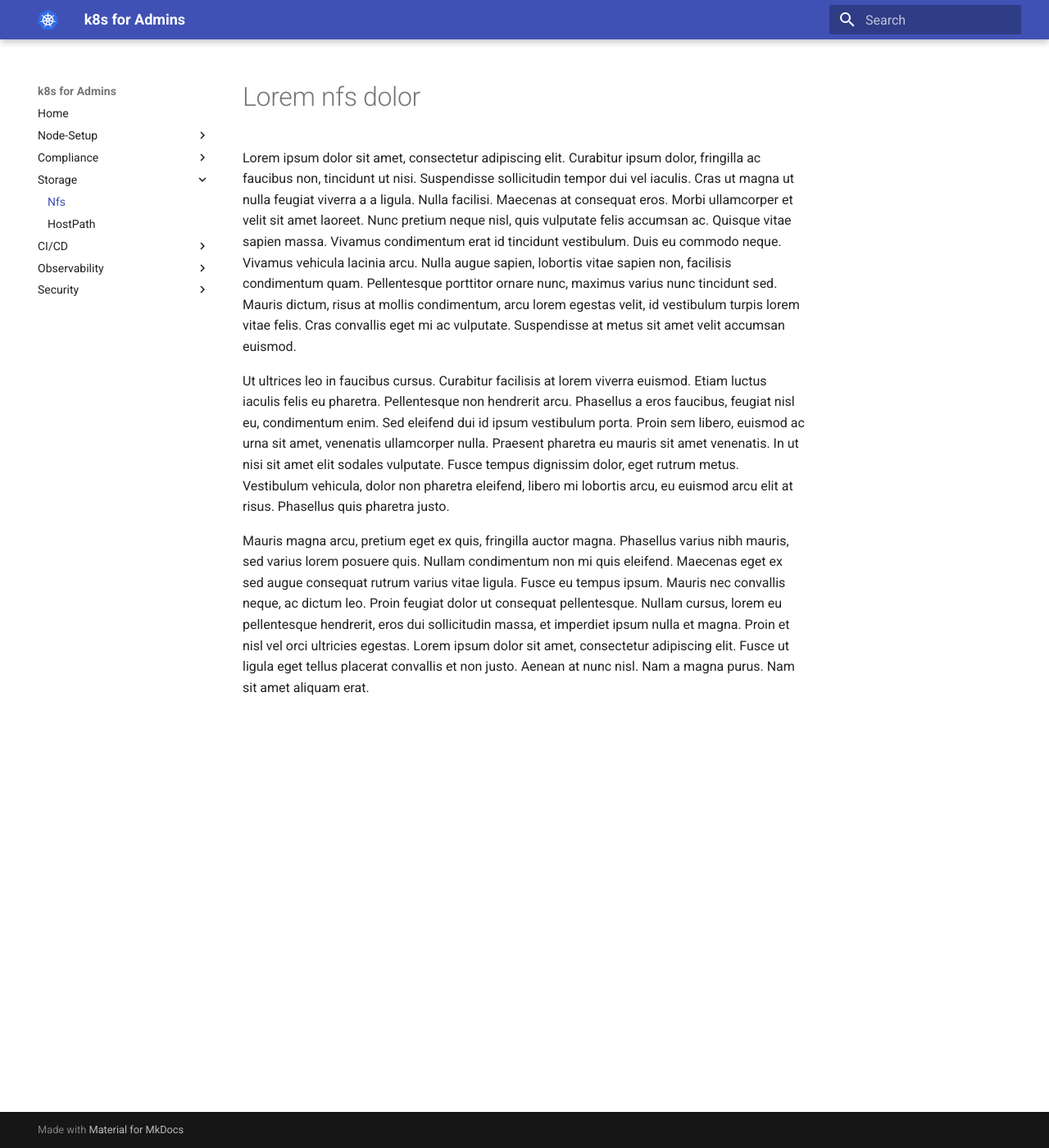
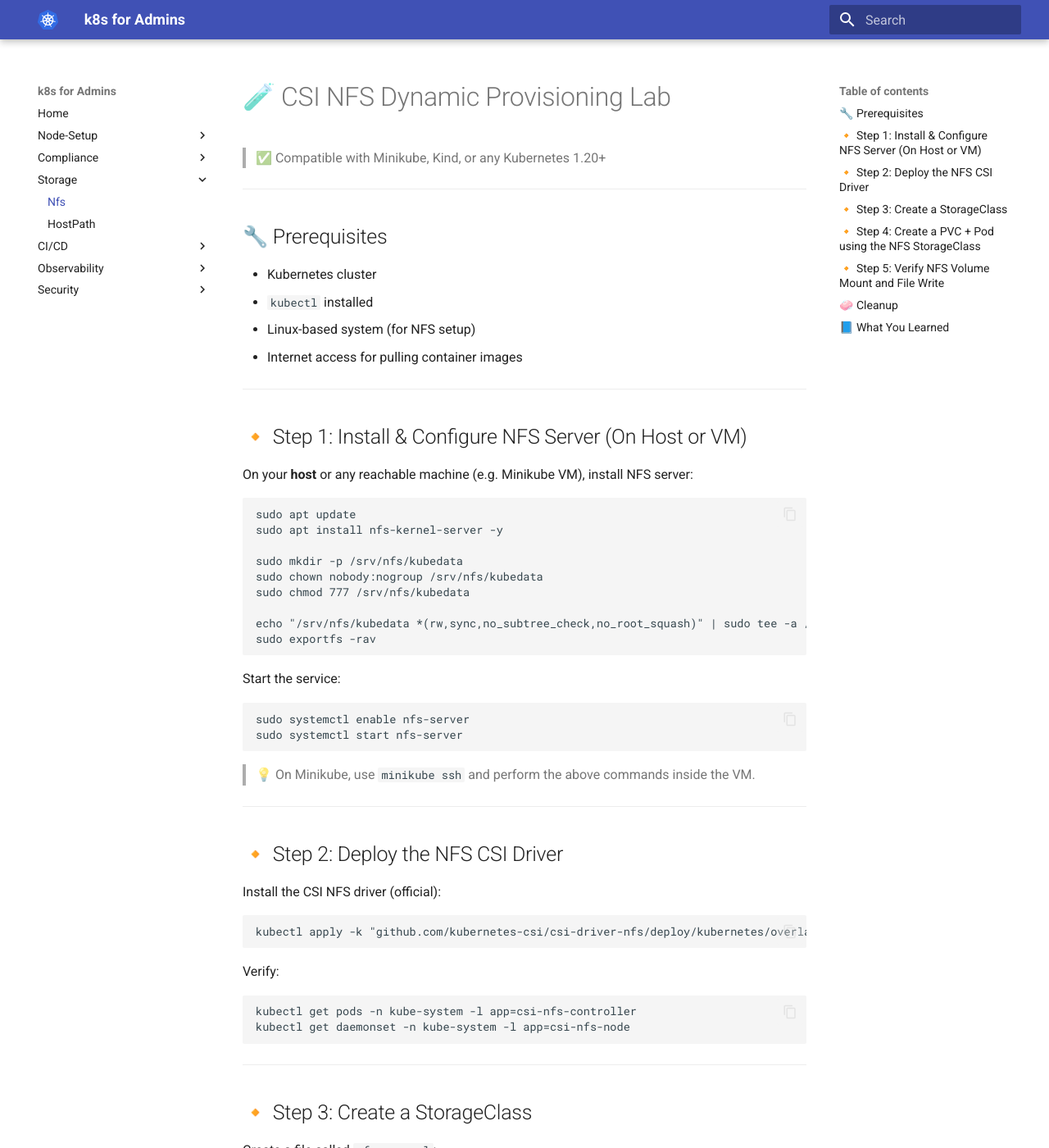
Before and after one commit to zahlenhelfer/k8s-labs-admin, an MkDocs documentation site: the page built from docs/storage/nfs.md, in a window 1280 px wide and 1400 px high. Shown: the whole window at 82% size. Built offline with MkDocs 1.6.1 and Material for MkDocs 9.7.7, drawn with Linux system fonts in a browser that asks for light colours; some of the changed text lies outside the part shown.

Commit message:
feat: Enhance mkdocs configuration with code copy feature and update hostPath and NFS documentation

````diff
--- a/docs/storage/nfs.md
+++ b/docs/storage/nfs.md
@@ -1,7 +1,169 @@
-# Lorem nfs dolor
+# 🧪 CSI NFS Dynamic Provisioning Lab
 
-Lorem ipsum dolor sit amet, consectetur adipiscing elit. Curabitur ipsum dolor, fringilla ac faucibus non, tincidunt ut nisi. Suspendisse sollicitudin tempor dui vel iaculis. Cras ut magna ut nulla feugiat viverra a a ligula. Nulla facilisi. Maecenas at consequat eros. Morbi ullamcorper et velit sit amet laoreet. Nunc pretium neque nisl, quis vulputate felis accumsan ac. Quisque vitae sapien massa. Vivamus condimentum erat id tincidunt vestibulum. Duis eu commodo neque. Vivamus vehicula lacinia arcu. Nulla augue sapien, lobortis vitae sapien non, facilisis condimentum quam. Pellentesque porttitor ornare nunc, maximus varius nunc tincidunt sed. Mauris dictum, risus at mollis condimentum, arcu lorem egestas velit, id vestibulum turpis lorem vitae felis. Cras convallis eget mi ac vulputate. Suspendisse at metus sit amet velit accumsan euismod.
+> ✅ Compatible with Minikube, Kind, or any Kubernetes 1.20+
 
-Ut ultrices leo in faucibus cursus. Curabitur facilisis at lorem viverra euismod. Etiam luctus iaculis felis eu pharetra. Pellentesque non hendrerit arcu. Phasellus a eros faucibus, feugiat nisl eu, condimentum enim. Sed eleifend dui id ipsum vestibulum porta. Proin sem libero, euismod ac urna sit amet, venenatis ullamcorper nulla. Praesent pharetra eu mauris sit amet venenatis. In ut nisi sit amet elit sodales vulputate. Fusce tempus dignissim dolor, eget rutrum metus. Vestibulum vehicula, dolor non pharetra eleifend, libero mi lobortis arcu, eu euismod arcu elit at risus. Phasellus quis pharetra justo.
+---
 
-Mauris magna arcu, pretium eget ex quis, fringilla auctor magna. Phasellus varius nibh mauris, sed varius lorem posuere quis. Nullam condimentum non mi quis eleifend. Maecenas eget ex sed augue consequat rutrum varius vitae ligula. Fusce eu tempus ipsum. Mauris nec convallis neque, ac dictum leo. Proin feugiat dolor ut consequat pellentesque. Nullam cursus, lorem eu pellentesque hendrerit, eros dui sollicitudin massa, et imperdiet ipsum nulla et magna. Proin et nisl vel orci ultricies egestas. Lorem ipsum dolor sit amet, consectetur adipiscing elit. Fusce ut ligula eget tellus placerat convallis et non justo. Aenean at nunc nisl. Nam a magna purus. Nam sit amet aliquam erat.
+## 🔧 Prerequisites
+
+* Kubernetes cluster
+* `kubectl` installed
+* Linux-based system (for NFS setup)
+* Internet access for pulling container images
+
+---
+
+## 🔸 Step 1: Install & Configure NFS Server (On Host or VM)
+
+On your **host** or any reachable machine (e.g. Minikube VM), install NFS server:
+
+```bash
+sudo apt update
+sudo apt install nfs-kernel-server -y
+
+sudo mkdir -p /srv/nfs/kubedata
+sudo chown nobody:nogroup /srv/nfs/kubedata
+sudo chmod 777 /srv/nfs/kubedata
+
+echo "/srv/nfs/kubedata *(rw,sync,no_subtree_check,no_root_squash)" | sudo tee -a /etc/exports
+sudo exportfs -rav
+```
+
+Start the service:
+
+```bash
+sudo systemctl enable nfs-server
+sudo systemctl start nfs-server
+```
+
+> 💡 On Minikube, use `minikube ssh` and perform the above commands inside the VM.
+
+---
+
+## 🔸 Step 2: Deploy the NFS CSI Driver
+
+Install the CSI NFS driver (official):
+
+```bash
+kubectl apply -k "github.com/kubernetes-csi/csi-driver-nfs/deploy/kubernetes/overlays/stable?ref=release-1.6"
+```
+
+Verify:
+
+```bash
+kubectl get pods -n kube-system -l app=csi-nfs-controller
+kubectl get daemonset -n kube-system -l app=csi-nfs-node
+```
+
+---
+
+## 🔸 Step 3: Create a StorageClass
+
+Create a file called `nfs-sc.yaml`:
+
+```yaml
+apiVersion: storage.k8s.io/v1
+kind: StorageClass
+metadata:
+  name: nfs-csi
+provisioner: nfs.csi.k8s.io
+parameters:
+  server: <NFS_SERVER_IP>
+  share: /srv/nfs/kubedata
+reclaimPolicy: Retain
+volumeBindingMode: Immediate
+```
+
+> 🔁 Replace `<NFS_SERVER_IP>` with the IP address of the machine where the NFS server is running.
+
+Apply it:
+
+```bash
+kubectl apply -f nfs-sc.yaml
+```
+
+---
+
+## 🔸 Step 4: Create a PVC + Pod using the NFS StorageClass
+
+Create `nfs-pvc-pod.yaml`:
+
+```yaml
+apiVersion: v1
+kind: PersistentVolumeClaim
+metadata:
+  name: nfs-pvc
+spec:
+  accessModes:
+    - ReadWriteMany
+  storageClassName: nfs-csi
+  resources:
+    requests:
+      storage: 1Gi
+---
+apiVersion: v1
+kind: Pod
+metadata:
+  name: nfs-app
+spec:
+  containers:
+  - name: app
+    image: busybox
+    command: [ "sh", "-c", "echo 'Hello from NFS!' > /data/hello.txt && sleep 3600" ]
+    volumeMounts:
+    - mountPath: /data
+      name: nfs-vol
+  volumes:
+  - name: nfs-vol
+    persistentVolumeClaim:
+      claimName: nfs-pvc
+```
+
+Apply it:
+
+```bash
+kubectl apply -f nfs-pvc-pod.yaml
+```
+
+---
+
+## 🔸 Step 5: Verify NFS Volume Mount and File Write
+
+Check logs or exec into pod:
+
+```bash
+kubectl exec -it nfs-app -- cat /data/hello.txt
+```
+
+You should see:
+
+```
+Hello from NFS!
+```
+
+Then on the NFS server:
+
+```bash
+cat /srv/nfs/kubedata/*/data/hello.txt
+```
+
+You'll see the same file — confirming dynamic provisioning!
+
+---
+
+## 🧼 Cleanup
+
+```bash
+kubectl delete -f nfs-pvc-pod.yaml
+kubectl delete storageclass nfs-csi
+```
+
+---
+
+## 📘 What You Learned
+
+* How to set up an **NFS server**
+* Install the **NFS CSI driver**
+* Define a **StorageClass** that supports dynamic provisioning
+* Use a **PVC** and automatically provision NFS-backed **volumes**
+* Verify **cross-node shared storage (ReadWriteMany)**
--- a/mkdocs.yml
+++ b/mkdocs.yml
@@ -4,6 +4,8 @@ site_url: https://zahlenhelfer.github.io/k8s-for-admins/
 theme:
   name: material
   logo: asssets/logo.svg
+  features:
+    - content.code.copy
 nav:
   - Home: index.md
   - Node-Setup:
````
Also changed, not shown: docs/storage/hostpath.md (+102 -4 lines).
